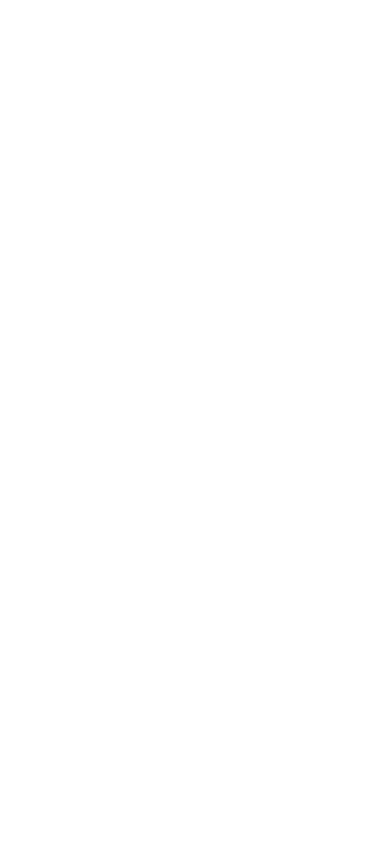
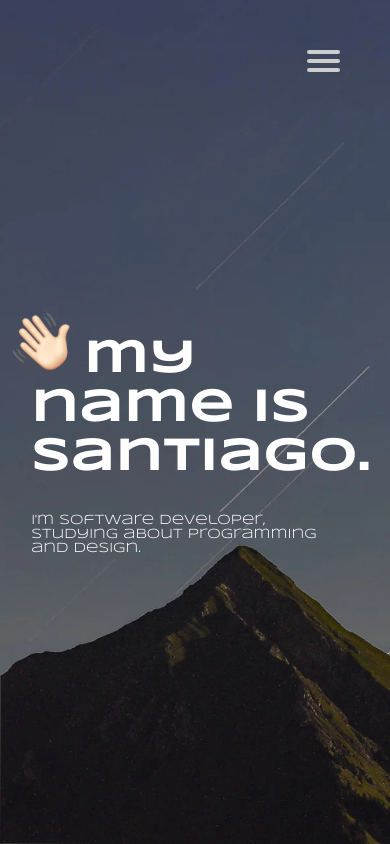
Before and after one commit to ToqYang/website, a plain HTML site: page principal.html in a window 390 px wide. Drawn offline with nearby package versions, Linux system fonts and the light colour scheme.

Commit message:
[Feature] Advance main

```diff
--- a/principal.html
+++ b/principal.html
@@ -6,9 +6,47 @@
 	<meta name="viewport" content="width=device-width, initial-scale=1.0">
 	<link rel="preconnect" href="https://fonts.gstatic.com">
 	<link href="https://fonts.googleapis.com/css2?family=Syncopate:wght@400;700&display=swap" rel="stylesheet">
-	<title>All My Links</title>
+	<link rel="stylesheet" href="./scss/dist/principal.css">
+	<title>Santiago Yanguas</title>
 </head>
-<body>
+<body id="sky-background">
+	<!-- NAV -->
+	<nav role="navigation">
+		<div id="menuToggle">
+			<!--
+			A fake / hidden checkbox is used as click reciever,
+			so you can use the :checked selector on it.
+			-->
+			<input type="checkbox" />
 
+			<!--
+			Some spans to act as a hamburger.
+
+			They are acting like a real hamburger,
+			not that McDonalds stuff.
+			-->
+			<span></span>
+			<span></span>
+			<span></span>
+
+			<!--
+			Too bad the menu has to be inside of the button
+			but hey, it's pure CSS magic.
+			-->
+			<ul id="menu">
+				<a href="#"><li>Home</li></a>
+				<a href="#"><li>Projects</li></a>
+				<a href="#"><li>About me</li></a>
+				<a href="#"><li>Services</li></a>
+			</ul>
+		</div>
+	</nav>
+	<main id="mountains-background">
+		<div class="home">
+			<img class="home__hand" src="./images/principal/hand.webp" alt="" />
+			<h1 class="home__intro">&nbsp;&nbsp;&nbsp;my name is Santiago.</h1>
+			<h2 class="home__subtitle">I'm software developer, studying about programming and design.</h2>
+		</div>
+	</main>
 </body>
 </html>
--- a/scss/_base.scss
+++ b/scss/_base.scss
@@ -29,7 +29,7 @@ $font-family-name: 'Syncopate', sans-serif;
 $j2: 6;
 @for $i from 1 through 6 {
 	h#{$j2} {
-	  font-size: ($i * 0.5) + em;
+	  font-size: ($i * .7) + em;
 	}
 
 	$j2: $j2 - 1;
--- /dev/null
+++ b/scss/principal.scss
@@ -0,0 +1,266 @@
+@use "normalize";
+@use "base";
+
+
+#sky-background{
+	background-image: url("../../images/principal/background.webp");
+	background-position: center;
+	background-repeat: no-repeat;
+	height: inherit;
+	background-size: cover;
+	background-position-y: 0em;
+}
+
+#mountains-background {
+	background-image: url("../../images/principal/mountains.webp");
+	background-size: cover;
+	height: inherit;
+	background-repeat: no-repeat;
+}
+
+
+#menuToggle
+{
+  display: block;
+  position: absolute;
+  top: 50px;
+  right: 50px;
+
+  z-index: 1;
+
+  -webkit-user-select: none;
+  user-select: none;
+}
+
+#menuToggle a
+{
+  text-decoration: none;
+  color: #232323;
+
+  transition: color 0.3s ease;
+}
+
+#menuToggle a:hover
+{
+  color: tomato;
+}
+
+
+#menuToggle input
+{
+  display: block;
+  width: 40px;
+  height: 32px;
+  position: absolute;
+  top: -4px;
+  left: -3px;
+
+  cursor: pointer;
+
+  opacity: 0; /* hide this */
+  z-index: 2; /* and place it over the hamburger */
+
+  -webkit-touch-callout: none;
+}
+
+/*
+ * Just a quick hamburger
+ */
+#menuToggle span
+{
+  display: block;
+  width: 33px;
+  height: 4px;
+  margin-bottom: 5px;
+  position: relative;
+
+  background: #cdcdcd;
+  border-radius: 3px;
+
+  z-index: 1;
+
+  transform-origin: 4px 0px;
+
+  transition: transform 0.5s cubic-bezier(0.77,0.2,0.05,1.0),
+              background 0.5s cubic-bezier(0.77,0.2,0.05,1.0),
+              opacity 0.55s ease;
+}
+
+#menuToggle span:first-child
+{
+  transform-origin: 0% 0%;
+}
+
+#menuToggle span:nth-last-child(2)
+{
+  transform-origin: 0% 100%;
+}
+
+/*
+ * Transform all the slices of hamburger
+ * into a crossmark.
+ */
+#menuToggle input:checked ~ span
+{
+  opacity: 1;
+  transform: rotate(45deg) translate(-2px, -1px);
+  background: white;
+}
+
+/*
+ * But let's hide the middle one.
+ */
+#menuToggle input:checked ~ span:nth-last-child(3)
+{
+  opacity: 0;
+  transform: rotate(0deg) scale(0.2, 0.2);
+}
+
+/*
+ * Ohyeah and the last one should go the other direction
+ */
+#menuToggle input:checked ~ span:nth-last-child(2)
+{
+  transform: rotate(-45deg) translate(0, -1px);
+}
+
+/*
+ * Make this absolute positioned
+ * at the top right of the screen
+ */
+#menu
+{
+  position: absolute;
+  width: 300px;
+  margin: -500px 0 0 -50px;
+  padding: 50px;
+  padding-top: 125px;
+
+  background: #ededed;
+  list-style-type: none;
+  -webkit-font-smoothing: antialiased;
+  /* to stop flickering of text in safari */
+
+  transform-origin: 0% 0%;
+  transform: translate(-100%);
+  transition: transform 0.5s cubic-bezier(0.77,0.2,0.05,1.0);
+}
+
+#menu li
+{
+  padding: 10px 0;
+  font-size: 22px;
+}
+
+/*
+ * And let's slide it in from the left
+ */
+#menuToggle input:checked ~ ul
+{
+  transform: translate(-100%, 100%);
+}
+
+.home {
+	position: absolute;
+	top: 36vh;
+	left: 14vw;
+
+	&__intro {
+		width: 80vw;
+		font-size: 5vw;
+		position: relative;
+		z-index: 10;
+	}
+
+	&__hand {
+		position: absolute;
+		left: -2em;
+	}
+
+	&__subtitle {
+		font-size: 1vw;
+		font-weight: lighter;
+	}
+}
+
+@media (min-width: 1400px) {
+	#mountains-background {
+		background-size: contain;
+	}
+
+	.home__hand {
+		left: -3em;
+	}
+}
+
+@media (max-width: 1400px) {
+	.home {
+		&__hand {
+			height: 8vw;
+		}
+	}
+}
+
+
+@media (max-width: 1200px) {
+	.home {
+		&__intro {
+			font-size: 6vw;
+		}
+
+		&__subtitle {
+			font-size: 1.5vw;
+		}
+
+		&__hand {
+			font-size: 1vw;
+		}
+	}
+}
+
+
+@media (max-width: 1024px) {
+	.home {
+		&__intro {
+			font-size: 7vw;
+		}
+
+		&__hand {
+			height: 10vw;
+			top: 2vh;
+		}
+	}
+}
+
+@media (max-width: 768px) {
+	.home {
+		&__hand {
+			height: 15vw;
+			top: 1vh;
+			left: -5vw;
+		}
+
+		&__intro {
+			font-size: 10vw;
+		}
+
+		&__subtitle {
+			font-size: 2vw;
+			width: 80vw;
+		}
+	}
+}
+
+@media (max-width: 546px) {
+	.home {
+		left: 8vw;
+
+		&__intro {
+			font-size: 12vw;
+		}
+
+		&__subtitle {
+			font-size: 3.5vw;
+		}
+	}
+}
```
Also changed, not shown: index.html (+1 -1 lines), images/principal/background.webp (added), images/principal/hand.webp (added), images/principal/mountains.webp (added), scss/dist/_base.css, scss/dist/principal.css, 1 other file.
